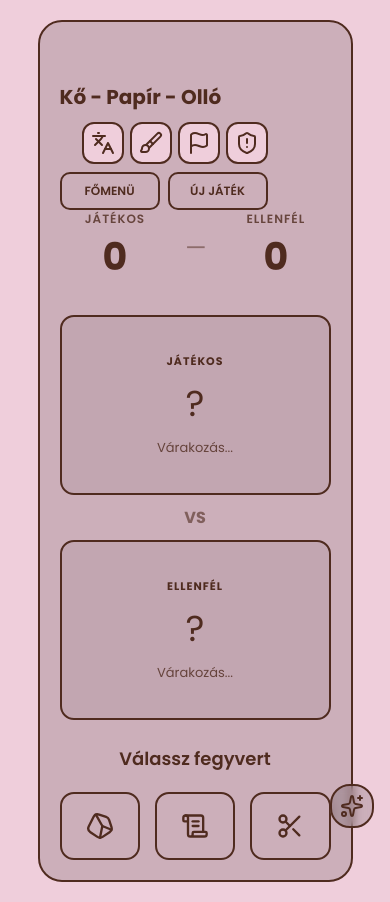
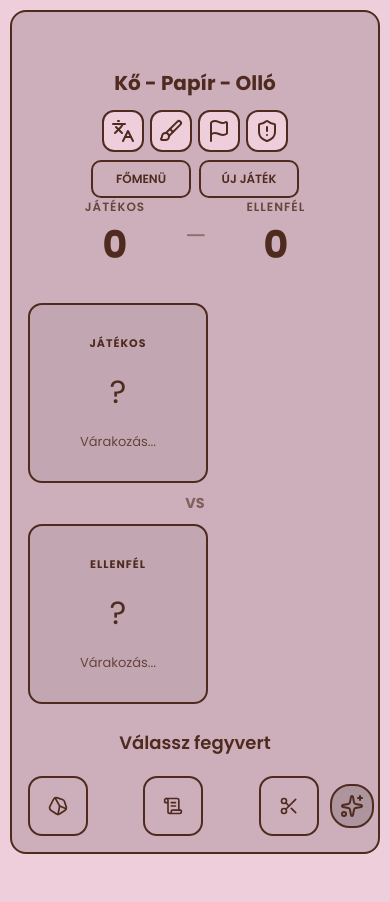
Before and after one commit to Lizu333/RockPaperScissors, a plain HTML site: page index.html in a window 390 px wide. Both pictures are taken after a click on the button "JÁTÉK INDÍTÁSA". After the commit the page ends 864 px from the top, so only its background shows below. Drawn offline with Linux system fonts and the light colour scheme.

Commit message:
telefonos nezet

```diff
--- a/style.css
+++ b/style.css
@@ -1277,3 +1277,127 @@
     }
 
 }
+
+@media (max-width: 768px)
+{
+
+    body
+    {
+
+        padding: 10px;
+        zoom: 100%;
+
+    }
+
+    .game-container
+    {
+
+        width: 100%;
+        max-width: 100%;
+        padding: 16px;
+        border-radius: 16px;
+
+    }
+
+    .game-header
+    {
+
+        flex-direction: column;
+        align-items: center;
+        gap: 12px;
+
+    }
+
+    .top-controls-container
+    {
+
+        align-items: center;
+        width: 100%;
+
+    }
+
+    .top-settings-bar
+    {
+
+        justify-content: center;
+
+    }
+
+    .game-header-buttons
+    {
+
+        width: 100%;
+        justify-content: center;
+
+    }
+
+   .battle
+    {
+
+        flex-direction: column;
+        align-items: center;
+        justify-content: center;
+        width: 100%;
+        gap: 8px;
+
+    }
+
+    .card
+    {
+
+        width: 100%;
+        max-width: 180px;
+        padding: 10px;
+
+    }
+
+    .choice-display
+    {
+
+        font-size: 2rem;
+        height: 60px;
+
+    }
+
+    .vs
+    {
+
+        margin: 2px 0;
+        font-size: 0.9rem;
+
+    }
+
+    .choices
+    {
+
+        gap: 12px;
+
+    }
+
+    .choice-btn
+    {
+
+        width: 60px;
+        height: 60px;
+
+    }
+
+    .modal-content
+    {
+
+        width: 95%;
+        padding: 16px;
+        max-height: 90vh;
+        overflow-y: auto;
+
+    }
+
+    .statistics-grid
+    {
+
+        grid-template-columns: repeat(2, 1fr);
+        gap: 8px;
+
+    }
+
+}
```
